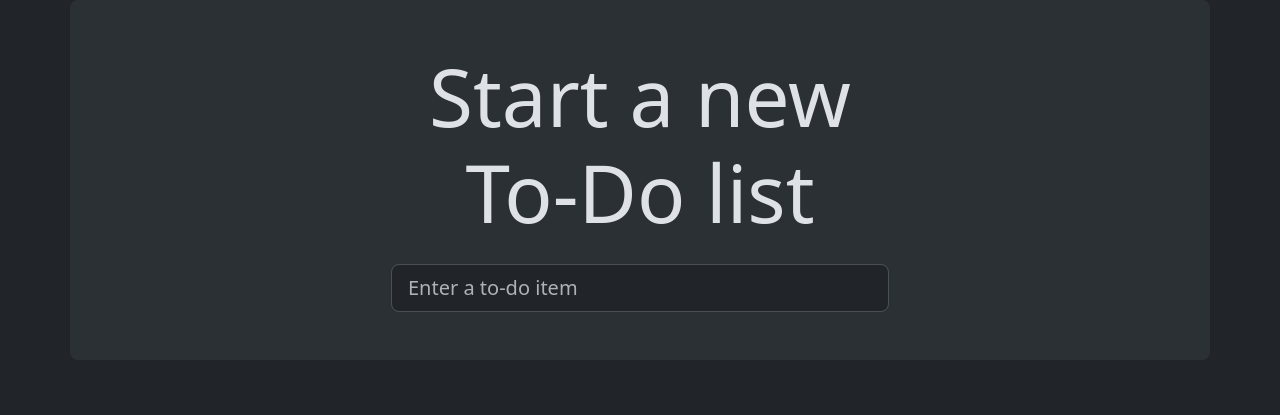
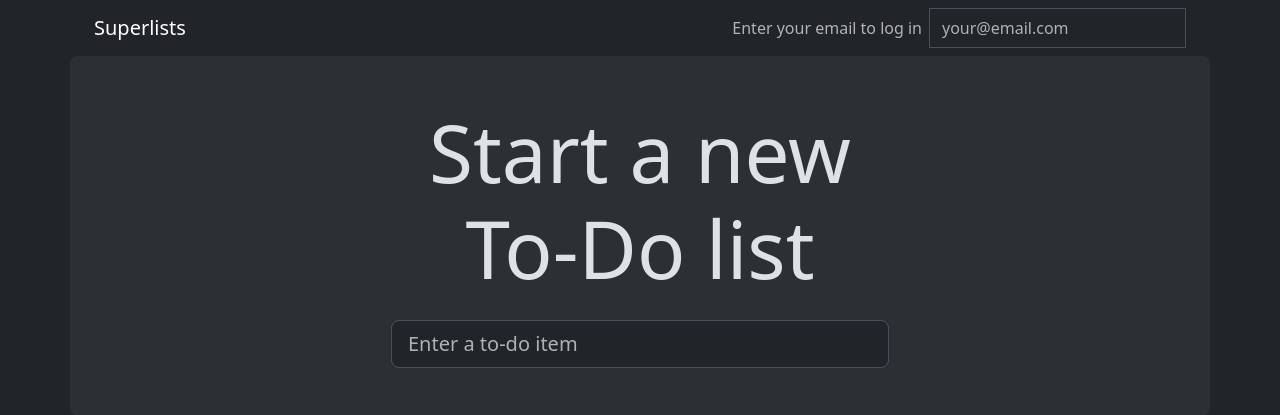
Before and after one commit to alarthast/testing-goat, a Django app: page / in a window 1280 px wide. Shown: the top 415 px of the page. Run offline with Django 5.2, Linux system fonts and the light colour scheme; some libraries are stand-ins or nearby versions.

Commit message:
Add Navbar to template

```diff
--- a/src/lists/templates/base.html
+++ b/src/lists/templates/base.html
@@ -9,6 +9,26 @@
   </head>
   <body>
     <div class="container">
+
+      <nav class="navbar">
+        <div class="container-fluid">
+          <a class="navbar-brand" href="/">Superlists</a>
+          <form method="POST" action="/accounts/send_login_email">
+            <div class="input-group">
+              <label class="navbar-text me-2" for="id_email_input">
+                Enter your email to log in
+              </label>
+              <input
+                id="id_email_input"
+                name="email"
+                class="form-control"
+                placeholder="your@email.com"
+              />
+              {% csrf_token %}
+            </div>
+          </form>
+        </div>
+      </nav>
 
       <div class="row justify-content-center p-5 bg-body-tertiary rounded-3">
         <div class="col-lg-6 text-center">
```
